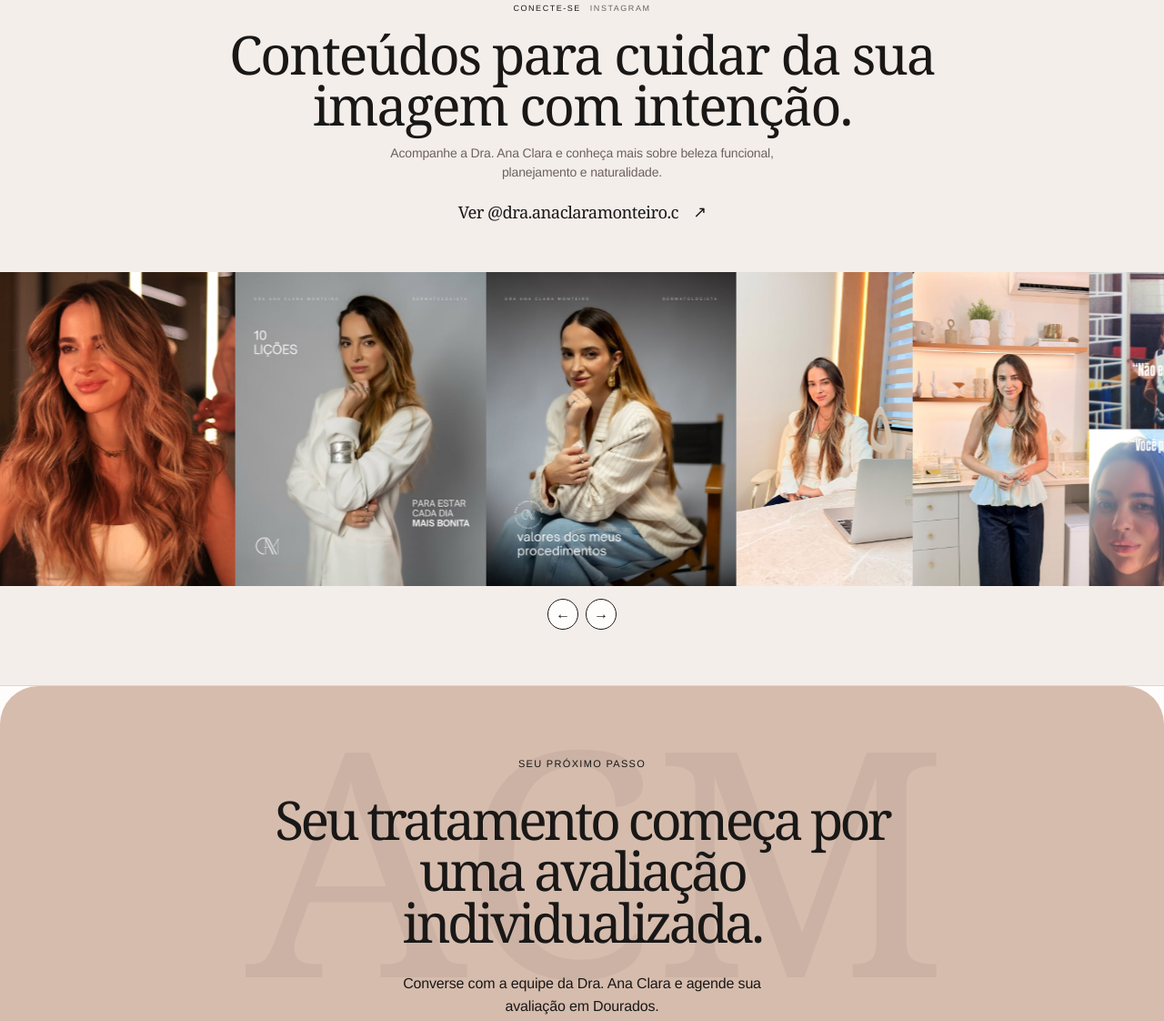
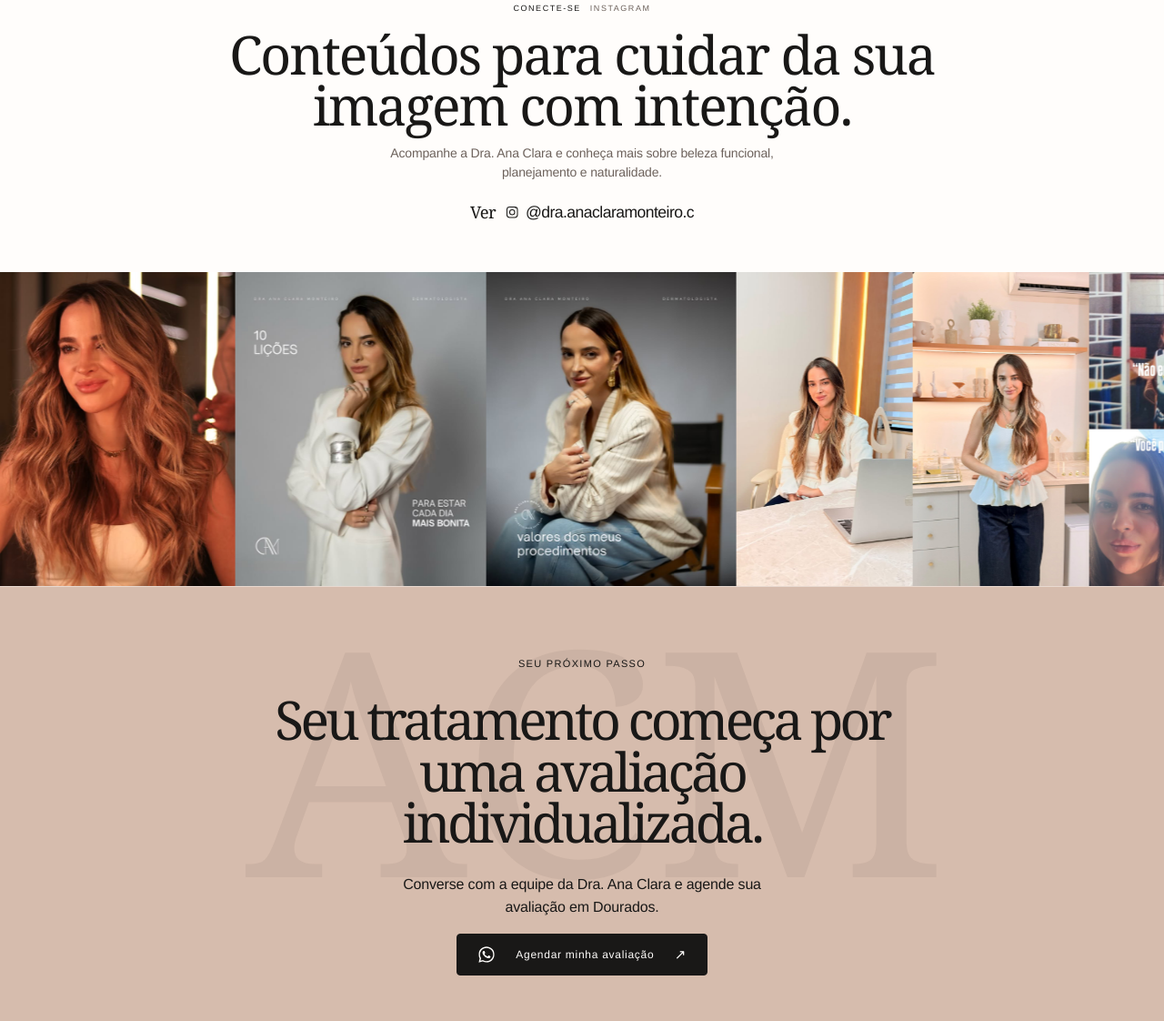
Before and after one commit to vowdigital/lp_dra_ana_clara_monteiro, a website with bundled scripts: page public/index.html in a window 1280 px wide. Shown: the part 9677-10799 px from the top of the page at 91% size. Built offline with nearby package versions, Linux system fonts and the light colour scheme.

Commit message:
Refina layout da seção do Instagram

```diff
--- a/public/index.html
+++ b/public/index.html
@@ -33,6 +33,7 @@
   <body>
     <a class="skip-link" href="#conteudo">Pular para o conteúdo</a>
     <svg class="icon-sprite" aria-hidden="true" focusable="false"><symbol id="icon-whatsapp" viewBox="0 0 448 512"><path d="M380.9 97.1C339 55.1 283.2 32 223.9 32c-122.4 0-222 99.6-222 222 0 39.1 10.2 77.3 29.6 111L0 480l117.7-30.9c32.4 17.7 68.9 27 106.1 27h.1c122.3 0 224.1-99.6 224.1-222 0-59.3-23.2-115-67.1-156.9zm-157 341.6c-33.2 0-65.7-8.9-94-25.7l-6.7-4-69.8 18.3 18.7-68-4.4-7c-18.5-29.4-28.2-63.3-28.2-98.2 0-101.7 82.8-184.5 184.6-184.5 49.3 0 95.6 19.2 130.4 54.1 34.8 34.9 56.2 81.2 56.1 130.5 0 101.8-84.9 184.6-186.7 184.6zm101.3-138c-5.5-2.8-32.8-16.2-37.9-18-5.1-1.9-8.8-2.8-12.5 2.8s-14.4 18-17.7 21.8c-3.2 3.7-6.5 4.2-12 1.4-32.6-16.3-54-29.1-75.5-66-5.7-9.8 5.7-9.1 16.3-30.3 1.8-3.7.9-6.9-.5-9.7-1.4-2.8-12.5-30.1-17.1-41.2-4.5-10.8-9.1-9.3-12.5-9.5-3.2-.2-6.9-.2-10.6-.2-3.7 0-9.7 1.4-14.8 6.9-5.1 5.6-19.4 19-19.4 46.3s19.9 53.7 22.6 57.4c2.8 3.7 39.1 59.7 94.8 83.8 35.2 15.2 49 16.5 66.6 13.9 10.7-1.6 32.8-13.4 37.4-26.4 4.6-13 4.6-24.1 3.2-26.4-1.4-2.5-5.1-3.9-10.6-6.6z" /></symbol></svg>
+    <svg class="icon-sprite" aria-hidden="true" focusable="false"><symbol id="icon-instagram" viewBox="0 0 448 512"><rect x="64" y="96" width="320" height="320" rx="82" fill="none" stroke="currentColor" stroke-width="28" /><circle cx="224" cy="256" r="76" fill="none" stroke="currentColor" stroke-width="28" /><circle cx="326" cy="126" r="18" fill="currentColor" /></symbol></svg>
     <header class="site-header" data-header>
       <a class="brand-logo" href="#inicio" aria-label="Dra. Ana Clara Monteiro, início"><img src="/images/brand/logo-header.png" alt="Monteiro Dermatologia Estética Avançada Facial e Corporal" /></a>
       <button class="menu-toggle" type="button" aria-expanded="false" aria-controls="menu">Menu <span></span></button>
@@ -115,7 +116,7 @@
 
       <section class="faq section ruled" id="faq" aria-labelledby="faq-title"><div class="faq-heading"><div class="section-label">10 <span>Dúvidas frequentes</span></div><h2 id="faq-title">Informação também é cuidado.</h2></div><div class="faq-list" data-faq></div></section>
 
-      <section class="instagram-strip section ruled" aria-labelledby="instagram-title"><div class="instagram-strip-copy"><div class="section-label">Conecte-se <span>Instagram</span></div><h2 id="instagram-title">Conteúdos para cuidar da sua imagem com intenção.</h2><p>Acompanhe a Dra. Ana Clara e conheça mais sobre beleza funcional, planejamento e naturalidade.</p><a class="instagram-strip-link" data-instagram href="https://www.instagram.com/dra.anaclaramonteiro.c/" target="_blank" rel="noopener noreferrer">Ver @dra.anaclaramonteiro.c <span aria-hidden="true">↗</span></a></div><div class="instagram-strip-content"><div class="instagram-feed" data-instagram-feed aria-label="Posts selecionados do Instagram"></div></div></section>
+      <section class="instagram-strip section ruled" aria-labelledby="instagram-title"><div class="instagram-strip-copy"><div class="section-label">Conecte-se <span>Instagram</span></div><h2 id="instagram-title">Conteúdos para cuidar da sua imagem com intenção.</h2><p>Acompanhe a Dra. Ana Clara e conheça mais sobre beleza funcional, planejamento e naturalidade.</p><a class="instagram-strip-link" data-instagram href="https://www.instagram.com/dra.anaclaramonteiro.c/" target="_blank" rel="noopener noreferrer">Ver <span class="instagram-handle"><svg class="instagram-link-icon" aria-hidden="true" viewBox="0 0 448 512"><use href="#icon-instagram"></use></svg>@dra.anaclaramonteiro.c</span></a></div><div class="instagram-strip-content"><div class="instagram-feed" data-instagram-feed aria-label="Posts selecionados do Instagram"></div></div></section>
 
       <section class="final-cta section" id="agendar" aria-labelledby="final-title"><div class="final-mark">ACM</div><p class="eyebrow">Seu próximo passo</p><h2 id="final-title">Seu tratamento começa por uma avaliação individualizada.</h2><p>Converse com a equipe da Dra. Ana Clara e agende sua avaliação em Dourados.</p><a class="button button-dark" data-whatsapp="final_whatsapp_click" href="https://wa.me/5567998337489?text=Olá%2C%20vim%20pelo%20site%20da%20Dra.%20Ana%20Clara%20e%20gostaria%20de%20saber%20mais%20sobre%20a%20avaliação." target="_blank" rel="noopener noreferrer"><svg class="whatsapp-button-icon" aria-hidden="true" viewBox="0 0 448 512"><use href="#icon-whatsapp"></use></svg>Agendar minha avaliação <span>↗</span></a></section>
     </main>
--- a/public/overrides.css
+++ b/public/overrides.css
@@ -1459,3 +1459,50 @@ main > section.location {
   object-fit: contain;
   width: 100%;
 }
+
+/* A faixa do Instagram acompanha o bege da chamada final. */
+.instagram-strip {
+  background: var(--paper);
+  padding-bottom: 0;
+}
+
+main > section.instagram-strip {
+  margin-bottom: 0 !important;
+  padding-bottom: 0 !important;
+}
+
+main > section.instagram-strip + section.final-cta {
+  margin-top: 0 !important;
+}
+
+main > section.final-cta {
+  border-radius: 0 !important;
+}
+
+.instagram-strip-link {
+  align-items: center;
+  gap: .55rem;
+}
+
+.instagram-handle {
+  align-items: center;
+  display: inline-flex;
+  gap: .35rem;
+}
+
+.instagram-link-icon {
+  fill: none;
+  flex: 0 0 auto;
+  height: 1.05em;
+  stroke: currentColor;
+  width: 1.05em;
+}
+
+.instagram-link-icon circle:last-child {
+  fill: currentColor;
+  stroke: none;
+}
+
+.instagram-feed-controls {
+  display: none;
+}
```
Also changed, not shown: dist/index.html, dist/overrides.css.
